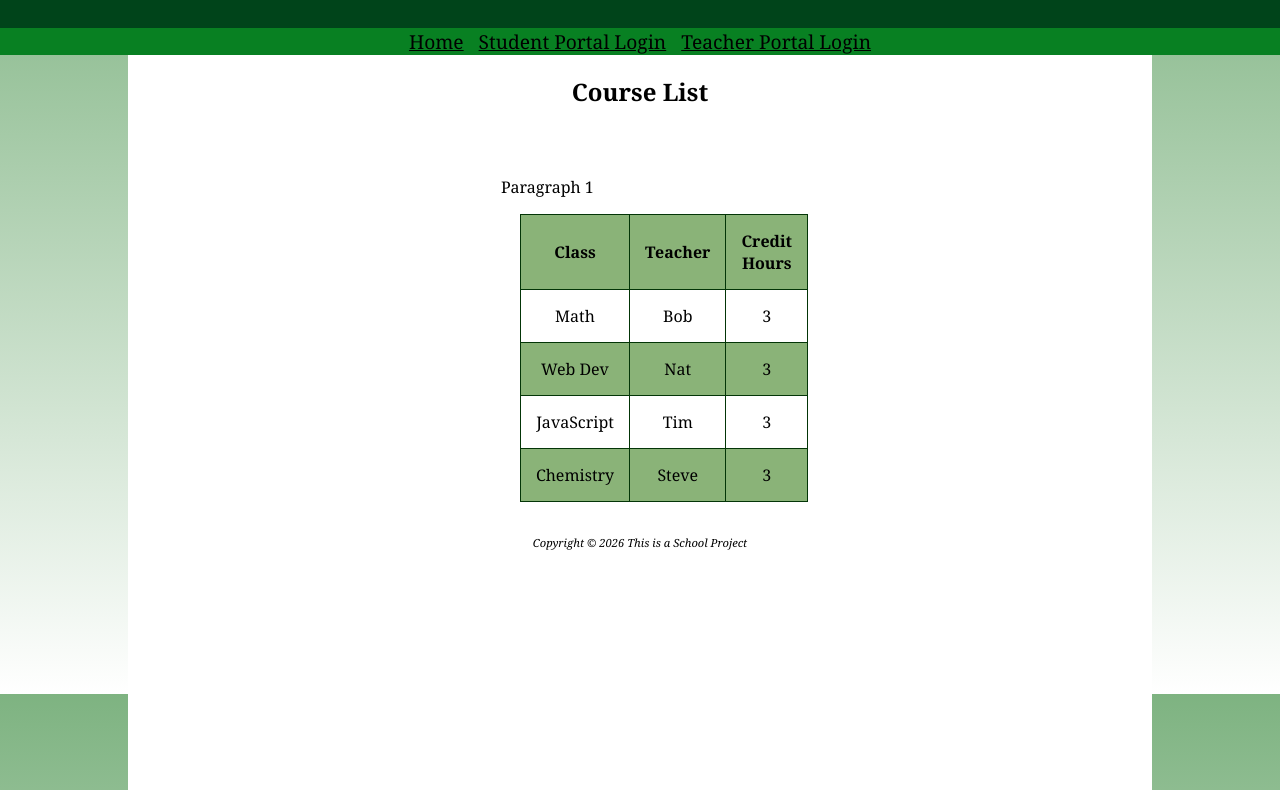
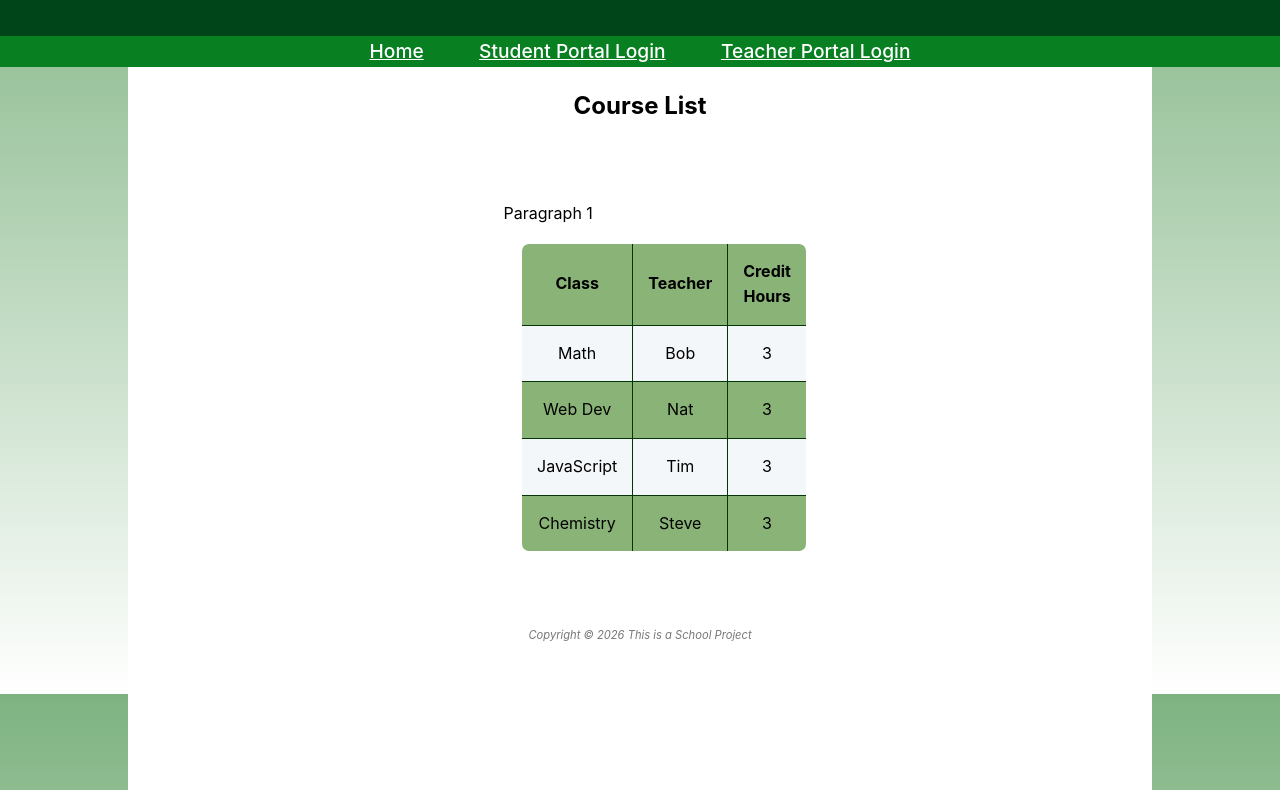
Before and after one commit to Klmay/Front-End-Final-Project-Web-Application, a plain HTML site: page index.html in a window 1280 px wide. Shown: the part 106-896 px from the top of the page. Drawn offline with Linux system fonts and the light colour scheme.

Commit message:
Added and edited some styling

```diff
--- a/school.css
+++ b/school.css
@@ -1,5 +1,6 @@
 * { box-sizing: border-box; }
-body {  font-family:Cambria, Cochin, Georgia, Times, 'Times New Roman', serif;
+body {  font-family:"Inter", "Segoe UI", Cambria, Cochin, Georgia, Times, 'Times New Roman', serif;
+        line-height: 1.6;
         margin: 0;
         padding: 0;
         height: 100%;
@@ -24,7 +25,6 @@ header {
         background-color: #00441a;
         padding: 1.5em;
         text-align: center;
-
 }
 
 h1 {
@@ -36,11 +36,17 @@ h2 {
 }
 
 nav {
- margin: 0;
+    margin: 0;
     border: none;
     font-size: 1.2em;
+    font-weight: 500;
     text-align: center;
+    text-decoration: none;
     background-color: #088022;
+}
+
+nav a {
+    margin: 0 20px;
 }
 
 header a:link {
@@ -54,19 +60,23 @@ header a:visited {
 }
 
 nav a:link {
-    color:#000000;
+    color:#ffffff;
 }
 nav a:hover {
     color:#000000;
+    text-decoration: underline;
 }
 nav a:visited {
     color:#000000;
 }
 
 footer {
+        margin-top: 40px;
         text-align: center;
         font-size: .70em;
         font-style: italic;
+        color: #777777;
+        border-top: 1px solid #ffffff;
         padding: 3em;
 }
 
@@ -83,13 +93,17 @@ footer {
 section {
       padding-left: .5em;
       padding-right: .5em;
+      margin-top: 24px;
 }
 
-table { margin: auto;
-        border: 1px solid #000000;
-        width: 10%;
-        text-align: center;
-        border-collapse: collapse;
+table {
+    margin: auto;
+    border: 1px solid #000000;
+    border-radius: 8px;
+    width: 10%;
+    text-align: center;
+    border-collapse: collapse;
+    overflow: hidden;
 }
 
 td, th
@@ -106,3 +120,10 @@ td
       text-align: center;
 }
 tr:nth-of-type(odd) { background-color: #8ab378;}
+tr:nth-child(even) {
+    background: #f3f7f9;
+}
+
+.content-box {
+    background: rgb(255, 255, 255);
+}
```
Also changed, not shown: index.html (line endings or trailing spaces).
